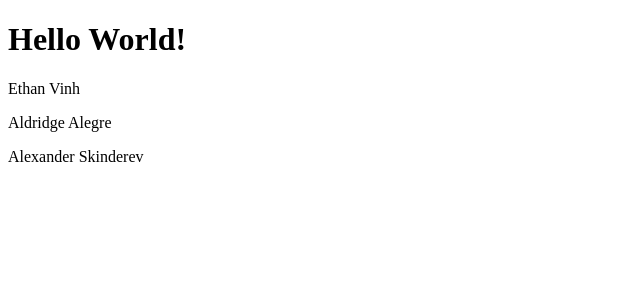
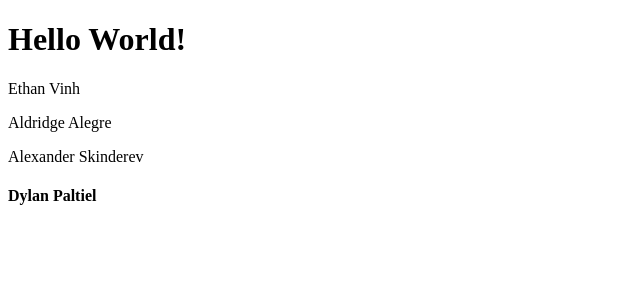
Before and after one commit to dylanp1212/kit_grail, a Next.js app in the folder App/HelloWorld/: page / in a window 1280 px wide. Shown: the top 300 px of the page, without its empty margins (0-640 px from the left). Built offline with nearby package versions, Linux system fonts and the light colour scheme.

Commit message:
dylan added name

```diff
--- a/App/HelloWorld/src/app/page.tsx
+++ b/App/HelloWorld/src/app/page.tsx
@@ -8,6 +8,7 @@ export default function Home() {
       <p>Ethan Vinh</p>
       <p>Aldridge Alegre</p>
       <p>Alexander Skinderev</p>
+      <h4>Dylan Paltiel</h4>
     </main>
   );
 }
```
